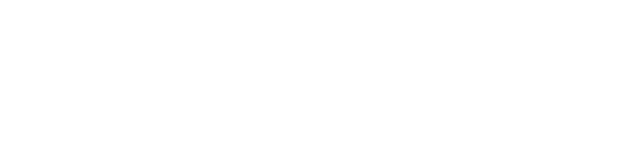
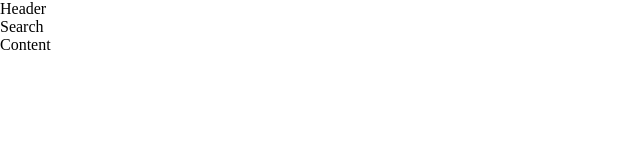
Before and after one commit to TonyArty/abito-glo, a plain HTML site: page index.html in a window 1280 px wide. Shown: the whole page, without its empty margins (0-640 px from the left). Drawn offline with Linux system fonts and the light colour scheme.

Commit message:
style.css

```diff
--- a/index.html
+++ b/index.html
@@ -5,10 +5,13 @@
 	<meta charset="UTF-8">
 	<meta name="viewport" content="width=device-width, initial-scale=1.0">
 	<title>Abito</title>
+	<link rel="stylesheet" href="./style.css">
 </head>
 
 <body>
-
+	<header>Header</header>
+	<div>Search</div>
+	<main>Content</main>
 </body>
 
 </html>
--- /dev/null
+++ b/style.css
@@ -0,0 +1,3 @@
+body {
+	margin: 0;
+}
```
